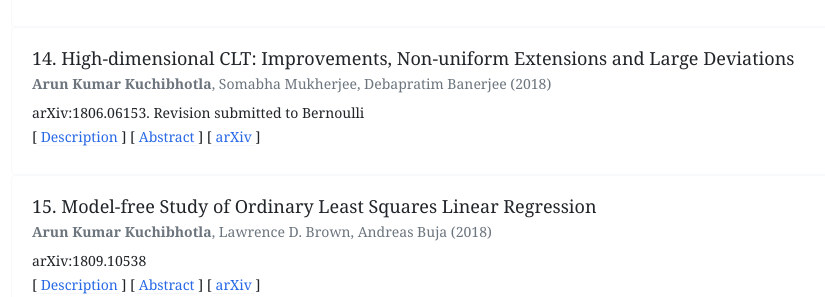
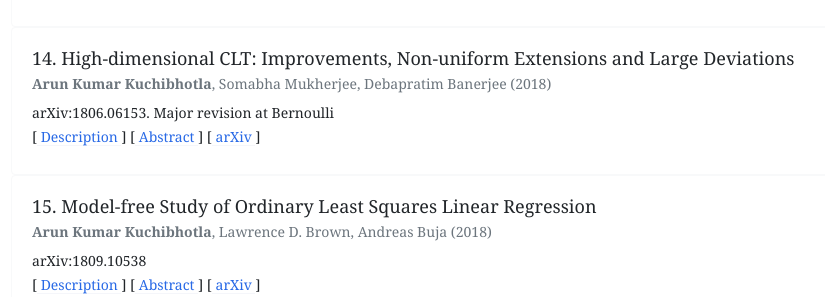
Before and after one commit to Arun-Kuchibhotla/Arun-Kuchibhotla.github.io, a Jekyll site: the page built from docs/research.md, in a window 1280 px wide. Shown: the part 2202-2499 px from the top of the page, without its empty margins (261-1086 px from the left). Built offline with Jekyll 4.4.1, drawn with Linux system fonts in a browser that asks for light colours; nearby versions of some CDN libraries.

Commit message:
updated paper

```diff
--- a/_data/publications.json
+++ b/_data/publications.json
@@ -467,7 +467,7 @@
 				"name": "Debapratim Banerjee"
 			}
 		],
-		"source": "arXiv:1806.06153. Revision submitted to Bernoulli",
+		"source": "arXiv:1806.06153. Major revision at Bernoulli",
 		"year": 2018,
 		"volume": 6153,
 		"citation_url": "https://arxiv.org/abs/1806.06153",
```
Also changed, not shown: 1 other file.
